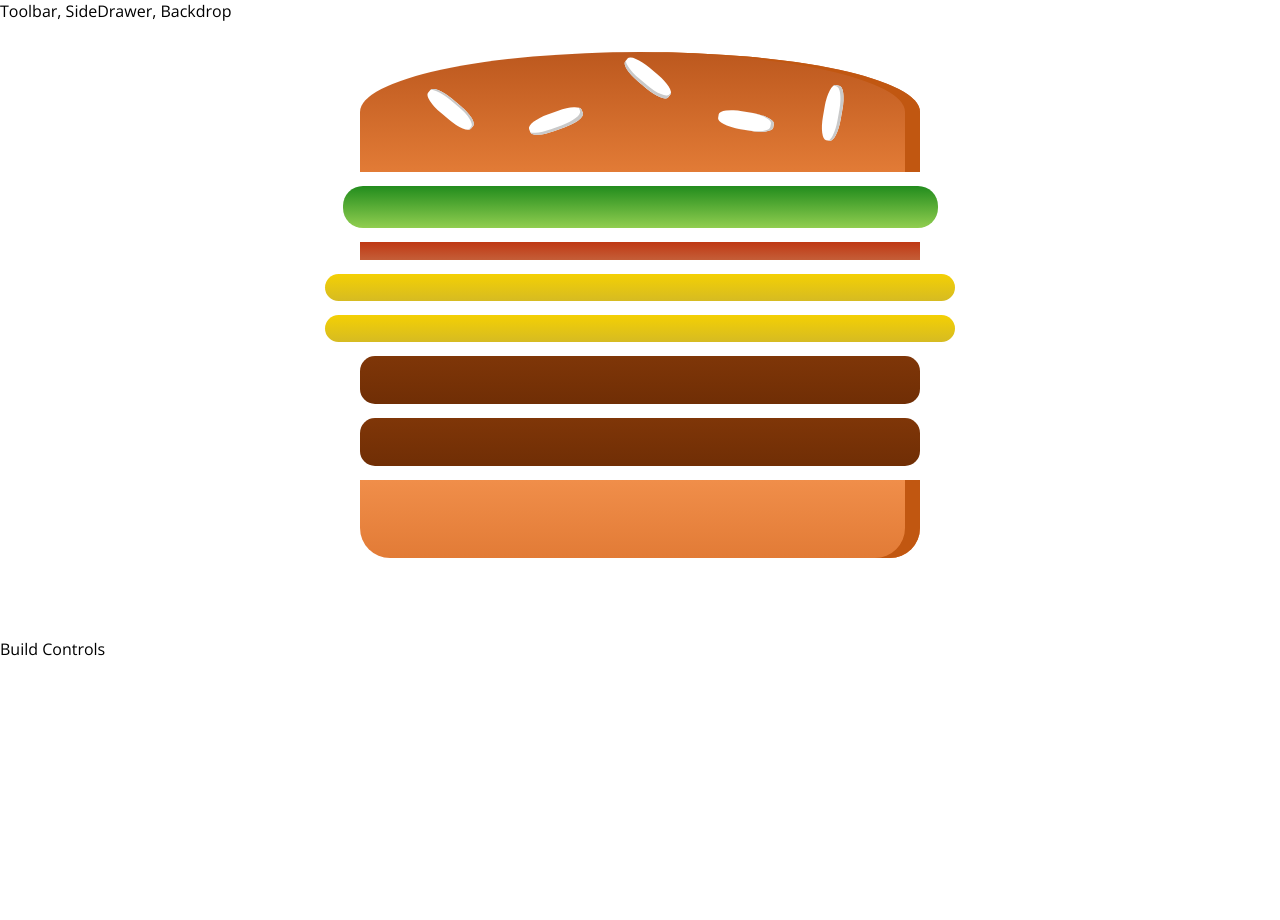
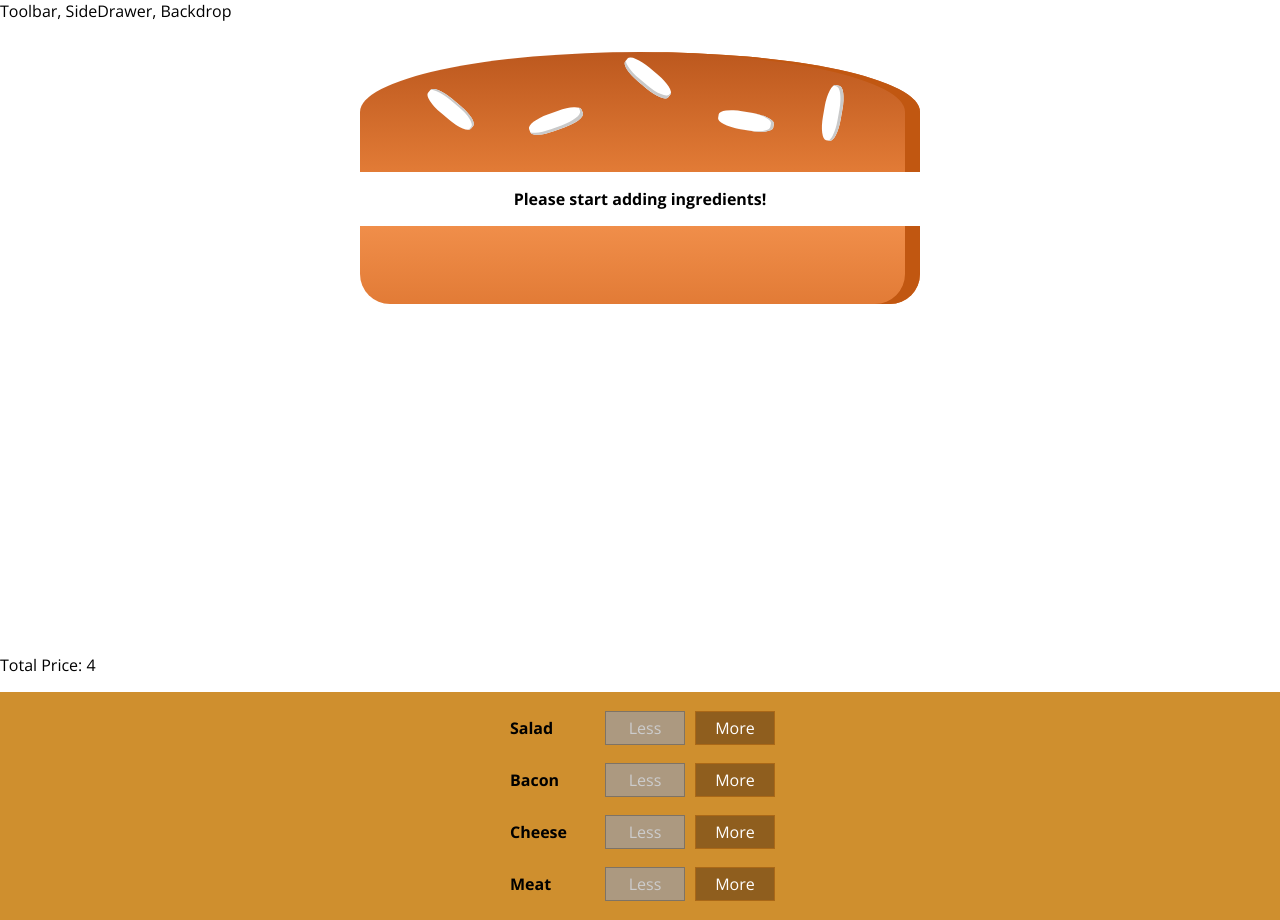
Before and after one commit to MrNime/burger-builder, a React app: page / in a window 1280 px wide. Before the commit the page ends 800 px from the top, so only its background shows below. Built offline with nearby package versions, Linux system fonts and the light colour scheme.

Commit message:
build controls functional

```diff
--- /dev/null
+++ b/src/components/Burger/BuildControls/BuildControl/BuildControl.css
@@ -0,0 +1,58 @@
+.BuildControl {
+  display: flex;
+  justify-content: space-between;
+  align-items: center;
+  margin: 5px 0;
+}
+
+.BuildControl button {
+  display: block;
+  font: inherit;
+  padding: 5px;
+  margin: 0 5px;
+  width: 80px;
+  border: 1px solid #aa6817;
+  cursor: pointer;
+  outline: none;
+}
+
+.BuildControl button:disabled {
+  background-color: #ac9980;
+  border: 1px solid #7e7365;
+  color: #ccc;
+  cursor: default;
+}
+
+.BuildControl button:hover:disabled {
+  background-color: #ac9980;
+  color: #ccc;
+  cursor: not-allowed;
+}
+
+.Label {
+  padding: 10px;
+  font-weight: bold;
+  width: 80px;
+}
+
+.BuildControl .Less {
+  background-color: #d39952;
+  color: white;
+}
+
+.BuildControl .More {
+  background-color: #8f5e1e;
+  color: white;
+}
+
+.BuildControl .Less:hover,
+.BuildControl .Less:active {
+  background-color: #daa972;
+  color: white;
+}
+
+.BuildControl .More:hover,
+.BuildControl .More:active {
+  background-color: #99703f;
+  color: white;
+}
--- /dev/null
+++ b/src/components/Burger/BuildControls/BuildControl/BuildControl.js
@@ -0,0 +1,14 @@
+import React from 'react';
+import classes from './BuildControl.css';
+
+export default props => (
+  <div className={classes.BuildControl}>
+    <div className={classes.Label}>{props.label}</div>
+    <button className={classes.Less} onClick={props.removed} disabled={props.disabled}>
+      Less
+    </button>
+    <button className={classes.More} onClick={props.added}>
+      More
+    </button>
+  </div>
+);
--- /dev/null
+++ b/src/components/Burger/BuildControls/BuildControls.css
@@ -0,0 +1,10 @@
+.BuildControls {
+  width: 100%;
+  background-color: #cf8f2e;
+  display: flex;
+  flex-direction: column;
+  align-items: center;
+  box-shadow: 0 2px 1px #cccccc;
+  margin: auto;
+  padding: 10px 0;
+}
--- /dev/null
+++ b/src/components/Burger/BuildControls/BuildControls.js
@@ -0,0 +1,24 @@
+import React from 'react';
+import classes from './BuildControls.css';
+import BuildControl from './BuildControl/BuildControl';
+
+const controls = [
+  { label: 'Salad', type: 'salad' },
+  { label: 'Bacon', type: 'bacon' },
+  { label: 'Cheese', type: 'cheese' },
+  { label: 'Meat', type: 'meat' },
+];
+
+export default props => (
+  <div className={classes.BuildControls}>
+    {controls.map(el => (
+      <BuildControl
+        key={el.label}
+        label={el.label}
+        added={() => props.ingredientAdded(el.type)}
+        removed={() => props.ingredientRemoved(el.type)}
+        disabled={props.disabledInfo[el.type]}
+      />
+    ))}
+  </div>
+);
--- a/src/components/Burger/Burger.js
+++ b/src/components/Burger/Burger.js
@@ -3,10 +3,36 @@
 import BurgerIngredient from './BurgerIngredient/BurgerIngredient';
 
 export default (props) => {
-  const transformedIngredients = Object.keys(props.ingredients).map(igKey =>
-    [...Array(props.ingredients[igKey])].map((_, i) => (
-      <BurgerIngredient key={igKey + i} type={igKey} />
-    )));
+  // let transformedIngredients = Object.keys(props.ingredients)
+  //   .map(igKey =>
+  //     Array.from(new Array(props.ingredients[igKey]), (_, i) => (
+  //       <BurgerIngredient key={igKey + i} type={igKey} />
+  //     )))
+  //   .reduce((acc, el) => acc.concat(el), []);
+
+  // leaving comments here to see my attempts
+  // const transformedIngredients = Object.entries(props.ingredients).map(ingArr =>
+  // Array.from(new Array(ingArr[1]), (_, i) => (
+  //   <BurgerIngredient key={ingArr[0] + i} type={ingArr[0]} />
+  // )));
+
+  // const transformedIngredients = Object.entries(props.ingredients).map(ingArr =>
+  //   Array.from(new Array(ingArr[1]), (val, index) => (
+  //     <BurgerIngredient key={ingArr[0] + index} type={ingArr[0]} />
+  //   )));
+
+  // const transformedIngredients = Object.keys(props.ingredients).map((igKey, i) =>
+  //   Array(props.ingredients[igKey]).fill(<BurgerIngredient key={igKey + i} type={igKey} />));
+
+  let transformedIngredients = Object.keys(props.ingredients)
+    .map(igKey =>
+      [...Array(props.ingredients[igKey])].map((_, i) => (
+        <BurgerIngredient key={igKey + i} type={igKey} />
+      )))
+    .reduce((arr, el) => arr.concat(el), []);
+  if (transformedIngredients.length === 0) {
+    transformedIngredients = <p>Please start adding ingredients!</p>;
+  }
 
   return (
     <div className={classes.Burger}>
--- a/src/containers/BurgerBuilder/BurgerBuilder.js
+++ b/src/containers/BurgerBuilder/BurgerBuilder.js
@@ -1,20 +1,62 @@
 import React, { Component } from 'react';
 import Burger from '../../components/Burger/Burger';
+import BuildControls from '../../components/Burger/BuildControls/BuildControls';
+
+const INGREDIENT_PRICES = {
+  salad: 0.5,
+  cheese: 0.4,
+  meat: 1.3,
+  bacon: 0.7,
+};
 
 export default class BurgerBuilder extends Component {
   state = {
     ingredients: {
-      salad: 1,
-      bacon: 1,
-      cheese: 2,
-      meat: 2,
+      salad: 0,
+      bacon: 0,
+      cheese: 0,
+      meat: 0,
     },
+    totalPrice: 4,
   };
+
+  addIngredientHandler = (type) => {
+    this.setState((prevState, props) => ({
+      ingredients: {
+        ...prevState.ingredients,
+        [type]: prevState.ingredients[type] + 1,
+      },
+      totalPrice: prevState.totalPrice + INGREDIENT_PRICES[type],
+    }));
+  };
+
+  removeIngredientHandler = (type) => {
+    if (this.state.ingredients[type] <= 0) {
+      return;
+    }
+    this.setState((prevState, props) => ({
+      ingredients: {
+        ...prevState.ingredients,
+        [type]: prevState.ingredients[type] - 1,
+      },
+      totalPrice: prevState.totalPrice - INGREDIENT_PRICES[type],
+    }));
+  };
+
   render() {
+    const { ingredients } = this.state;
+    const disabledInfo = Object.assign(...Object.entries(ingredients).map(([key, value]) => ({
+      [key]: value <= 0,
+    })));
     return (
       <React.Fragment>
         <Burger ingredients={this.state.ingredients} />
-        <div>Build Controls</div>
+        <p>Total Price: {this.state.totalPrice}</p>
+        <BuildControls
+          ingredientAdded={this.addIngredientHandler}
+          ingredientRemoved={this.removeIngredientHandler}
+          disabledInfo={disabledInfo}
+        />
       </React.Fragment>
     );
   }
```
Also changed, not shown: .eslintrc.json.
